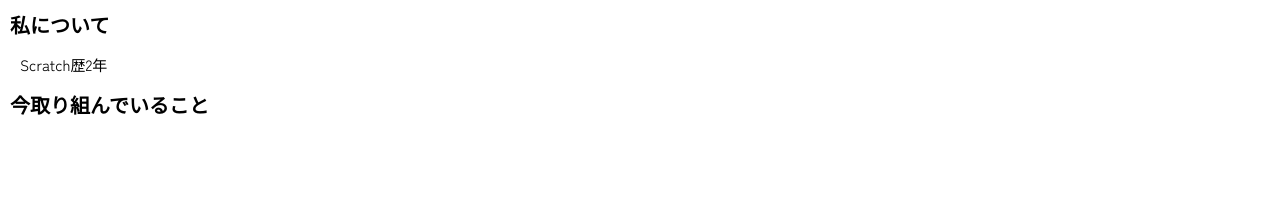
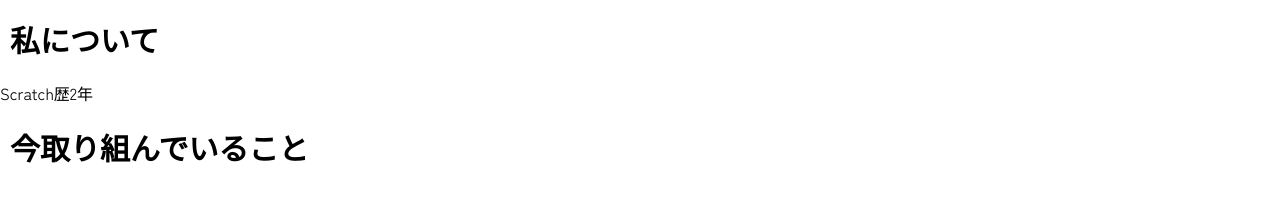
Before and after one commit to dragon-sub/Home-page, a plain HTML site: page index.html in a window 1280 px wide. Shown: the part 103-304 px from the top of the page. Drawn offline with Linux system fonts and the light colour scheme.

Commit message:
index.html

```diff
--- a/index.html
+++ b/index.html
@@ -42,11 +42,12 @@
       padding-left: 10px;
     }
 
-    .text {
-        font-size: 15px;
-        text-align: left;
-        padding-left: 20px;
+    .tit {
+      font-size: 30px;
+      text-align: left;
+      padding-left: 10px;
     }
+
 </style>
 <body>
 <div class="top-bar">
@@ -56,8 +57,8 @@
     <img src="https://cdn-icons-png.freepik.com/512/10468/10468235.png" alt="アイコン">
     <div class="prog">今取り組んでいること</div>
 </div>
-<h1 class="prog">私について</h1>
+<h1 class="tit">私について</h1>
     <p class="text">Scratch歴2年</p>
-<h1 class="prog">今取り組んでいること</h1>
+<h1 class="tit">今取り組んでいること</h1>
 </body>
 </html>
```
